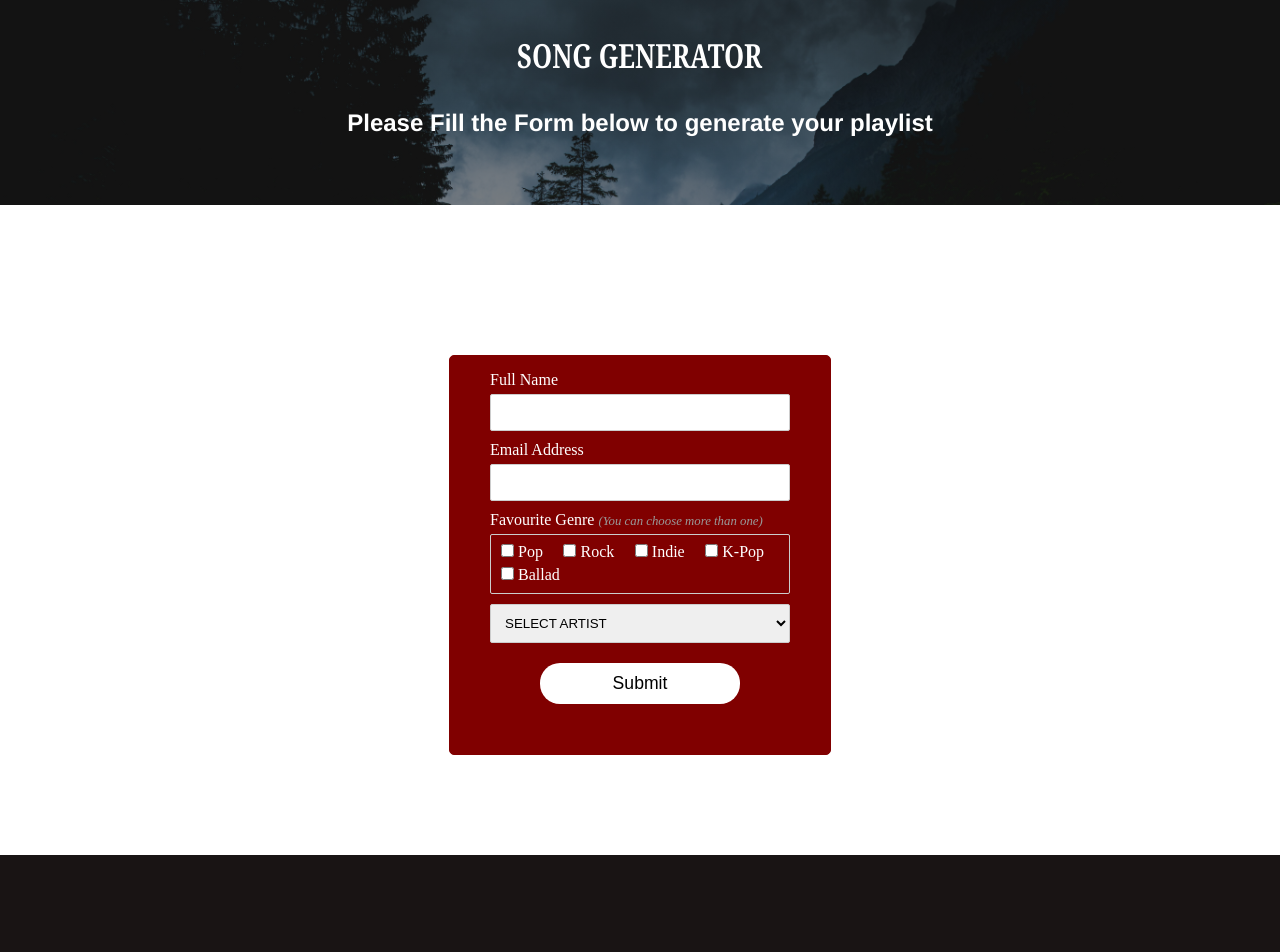
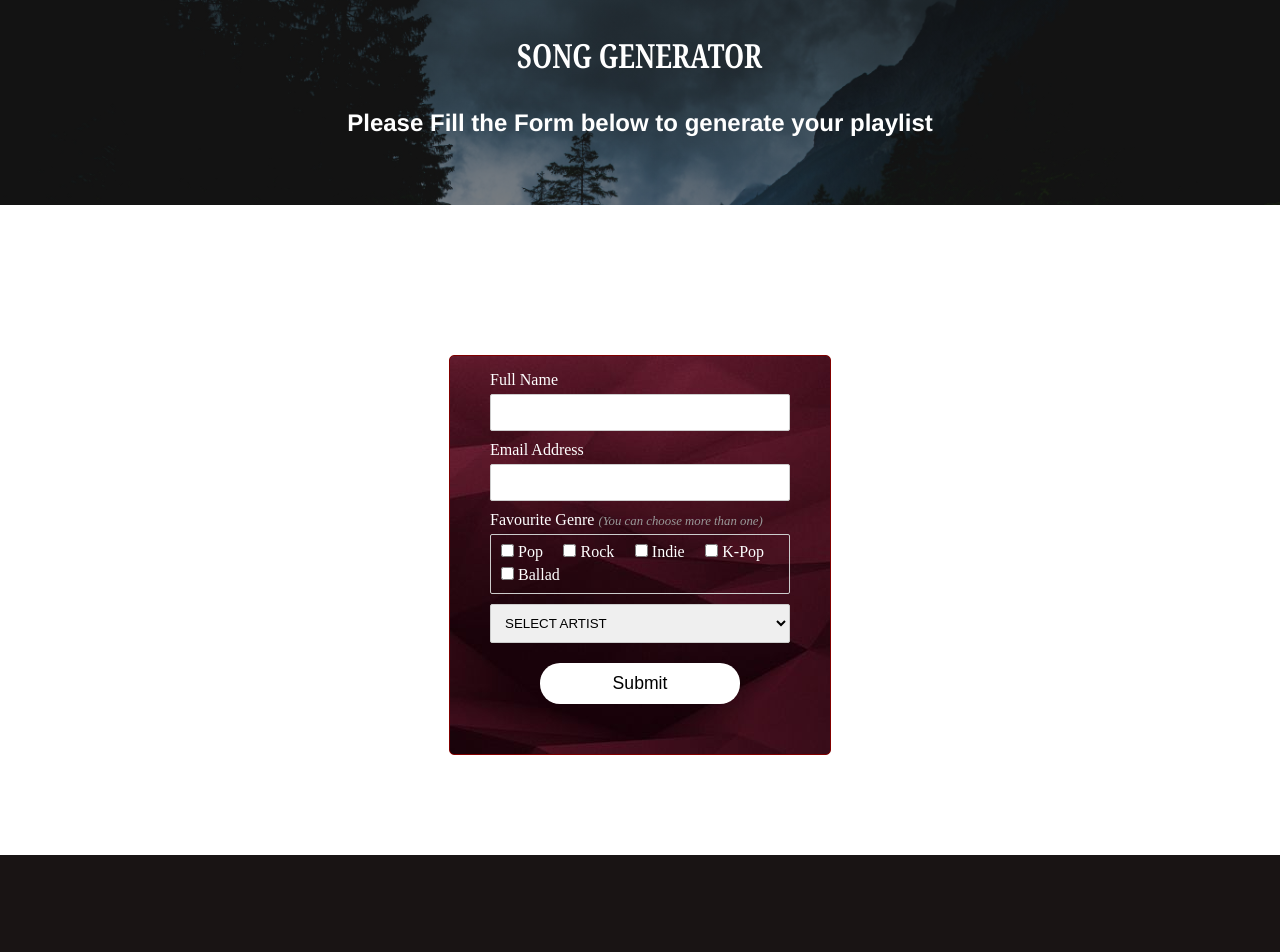
Before and after one commit to dnialaqm/mywebsite, a plain HTML site: page form.html in a window 1280 px wide. Shown: the part 85-1037 px from the top of the page. Drawn offline with Linux system fonts and the light colour scheme.

Commit message:
Update devlin.css

```diff
--- a/css/devlin.css
+++ b/css/devlin.css
@@ -305,7 +305,7 @@ display:inline-block;
 	form {
 		color:white;
     width: 300px;
-  background:maroon;
+   background-image: url("../download.jpg");
     padding: 15px 40px 40px;
     border: 1px solid maroon;
     margin: 50px auto 0;
```
